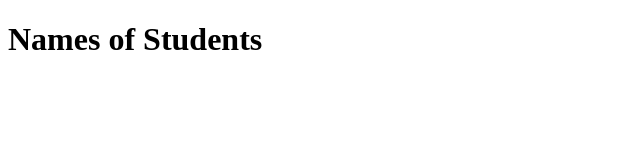
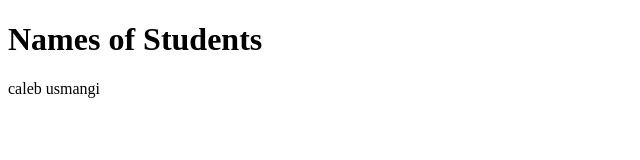
Before and after one commit to Prospertech-github/nov24-IntroToGit, a plain HTML site: page index.html in a window 1280 px wide. Shown: the whole page, without its empty margins (0-640 px from the left). Drawn offline with Linux system fonts and the light colour scheme.

Commit message:
contribution

```diff
--- a/index.html
+++ b/index.html
@@ -7,5 +7,6 @@
 </head>
 <body>
     <h1>Names of Students</h1>
+    <p>caleb usmangi</p>
 </body>
 </html>
```
